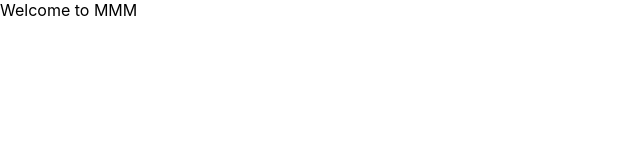
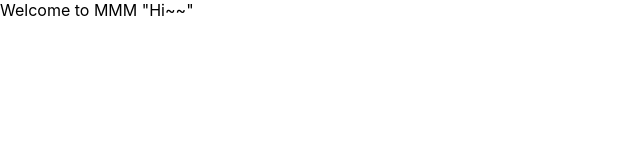
Before and after one commit to UMC-MMM/Client, a React (Create React App) app in the folder mmm_client/: page / in a window 1280 px wide. Shown: the top 160 px of the page, without its empty margins (0-640 px from the left). Built offline with nearby package versions, Linux system fonts and the light colour scheme.

Commit message:
Connie is here!

```diff
--- a/mmm_client/package.json
+++ b/mmm_client/package.json
@@ -9,7 +9,8 @@
     "react": "^18.2.0",
     "react-dom": "^18.2.0",
     "react-scripts": "5.0.1",
-    "web-vitals": "^2.1.0"
+    "web-vitals": "^2.1.0",
+    "yarn": "^1.22.19"
   },
   "scripts": {
     "start": "react-scripts start",
--- a/mmm_client/src/app.jsx
+++ b/mmm_client/src/app.jsx
@@ -1,7 +1,7 @@
 import "./app.css";
 
 function App() {
-  return <div>Welcome to MMM</div>;
+  return <div>Welcome to MMM "Hi~~"</div>;
 }
 
 export default App;
```
Also changed, not shown: 2 other files (tests, documents, lock files or other folders).
